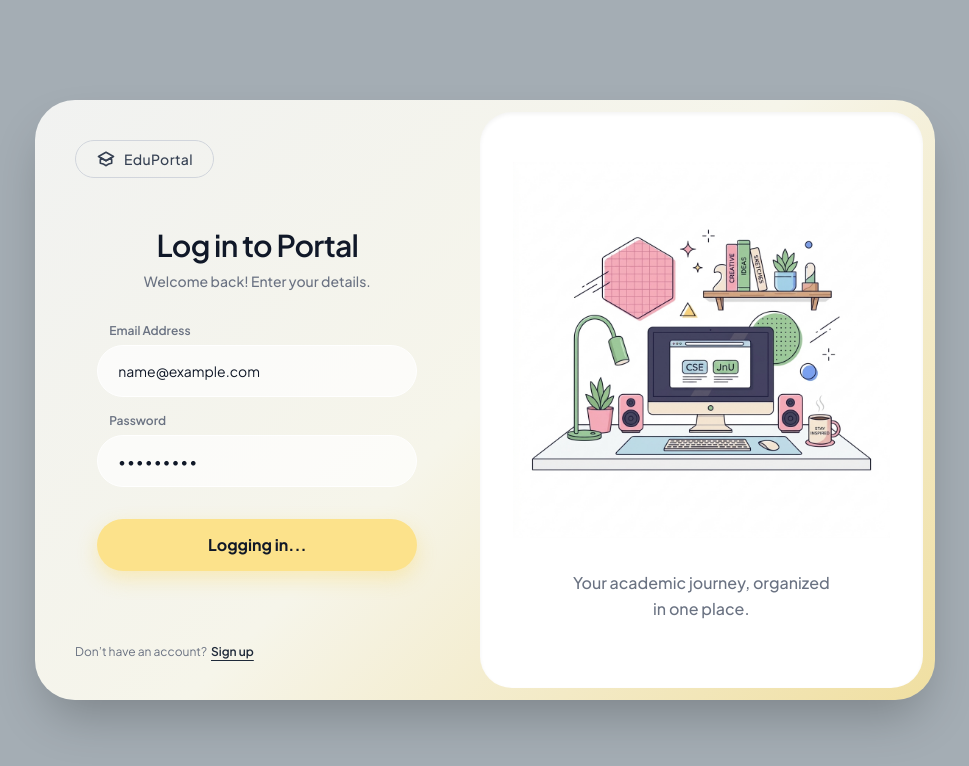
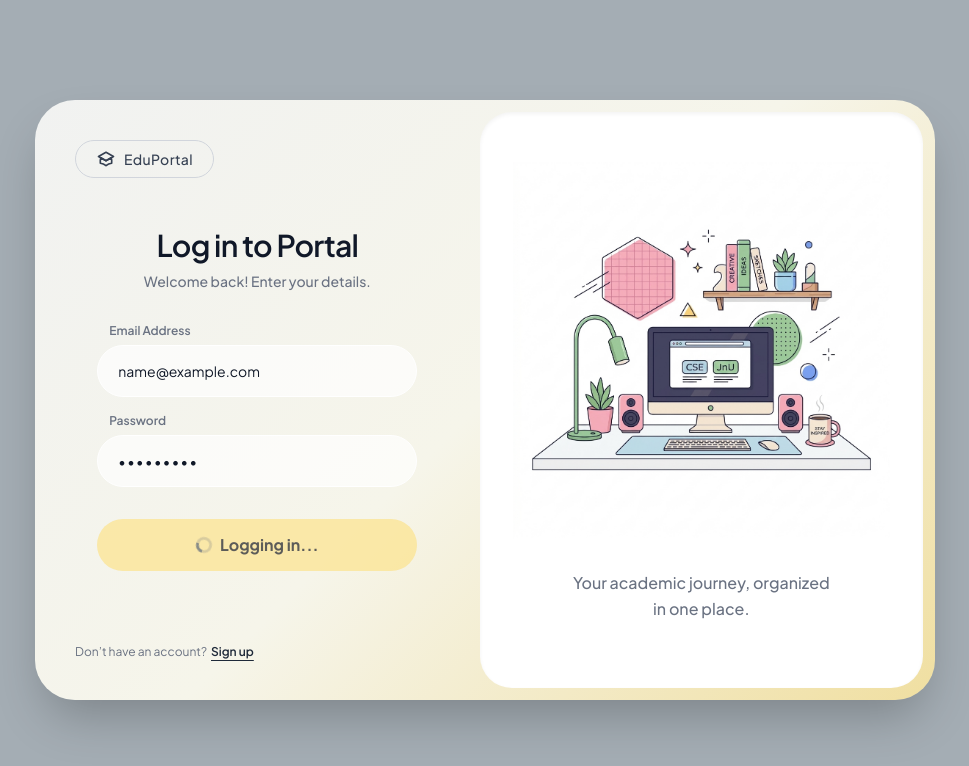
Before and after one commit to sooooojib/department-project, a Next.js app: page /login in a window 1280 px wide. Both pictures are taken after typing "name@example.com", "Sample123" into the empty fields and a click on the button "Log In". Shown: the top 766 px of the page, without its empty margins (155-1124 px from the left). Built offline with nearby package versions, Linux system fonts and the light colour scheme.

Commit message:
feat: animated spinner on login button during loading state

```diff
--- a/app/login/page.tsx
+++ b/app/login/page.tsx
@@ -145,16 +145,47 @@ export default function LoginPage() {
                                 <button
                                     type="submit"
                                     disabled={loading}
-                                    className="w-full text-gray-900 font-bold transition-all duration-200"
+                                    className={`
+                                        w-full font-bold flex items-center justify-center gap-2
+                                        transition-all duration-200
+                                        ${loading ? 'opacity-70 cursor-not-allowed' : 'hover:opacity-90 cursor-pointer'}
+                                    `}
                                     style={{
                                         height: '52px',
                                         background: loading ? '#fce28b' : '#FCD043',
                                         borderRadius: '9999px',
-                                        boxShadow: '0 8px 20px rgba(252, 208, 67, 0.3)',
-                                        cursor: loading ? 'not-allowed' : 'pointer',
+                                        boxShadow: loading
+                                            ? 'none'
+                                            : '0 8px 20px rgba(252, 208, 67, 0.3)',
+                                        color: '#1a1a1a',
                                     }}
                                 >
-                                    {loading ? 'Logging in...' : 'Log In'}
+                                    {loading ? (
+                                        <>
+                                            {/* Animated spinner */}
+                                            <svg
+                                                className="animate-spin h-4 w-4 text-gray-700 shrink-0"
+                                                xmlns="http://www.w3.org/2000/svg"
+                                                fill="none"
+                                                viewBox="0 0 24 24"
+                                            >
+                                                <circle
+                                                    className="opacity-25"
+                                                    cx="12" cy="12" r="10"
+                                                    stroke="currentColor"
+                                                    strokeWidth="4"
+                                                />
+                                                <path
+                                                    className="opacity-75"
+                                                    fill="currentColor"
+                                                    d="M4 12a8 8 0 018-8V0C5.373 0 0 5.373 0 12h4z"
+                                                />
+                                            </svg>
+                                            Logging in...
+                                        </>
+                                    ) : (
+                                        'Log In'
+                                    )}
                                 </button>
                             </div>
                         </form>
```
